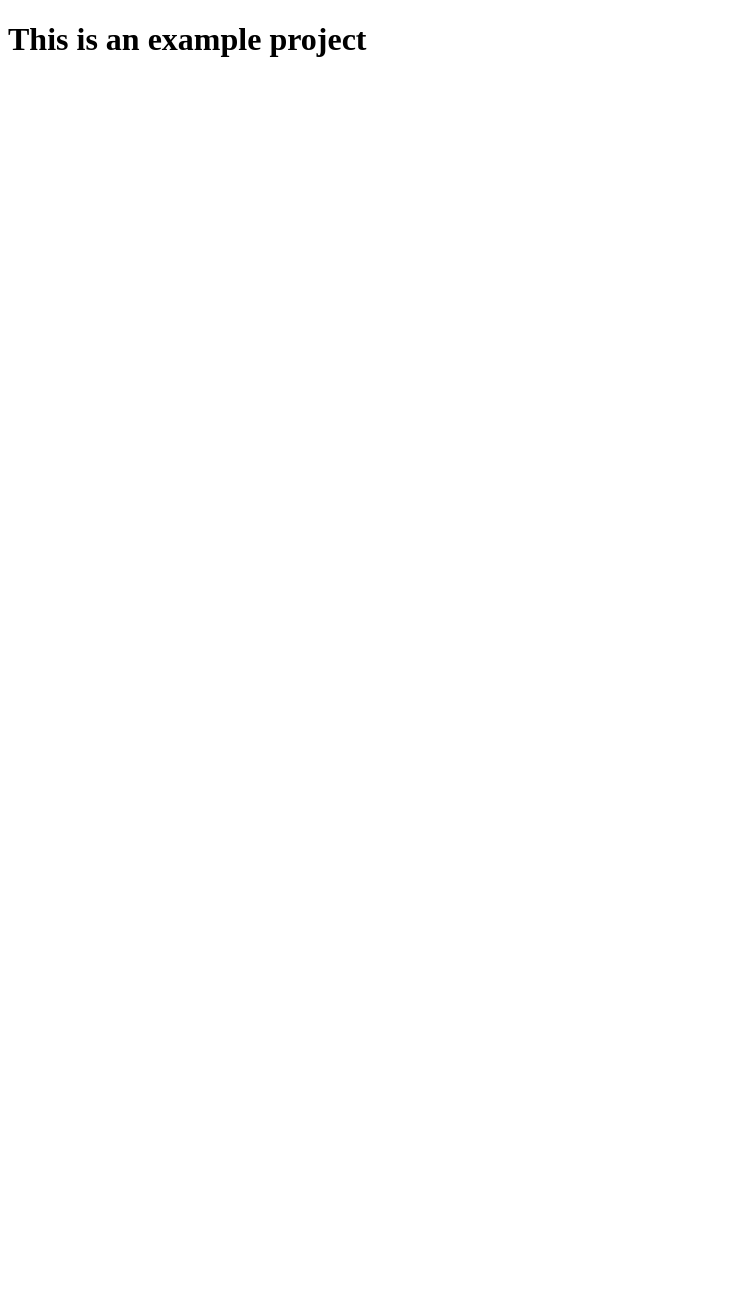
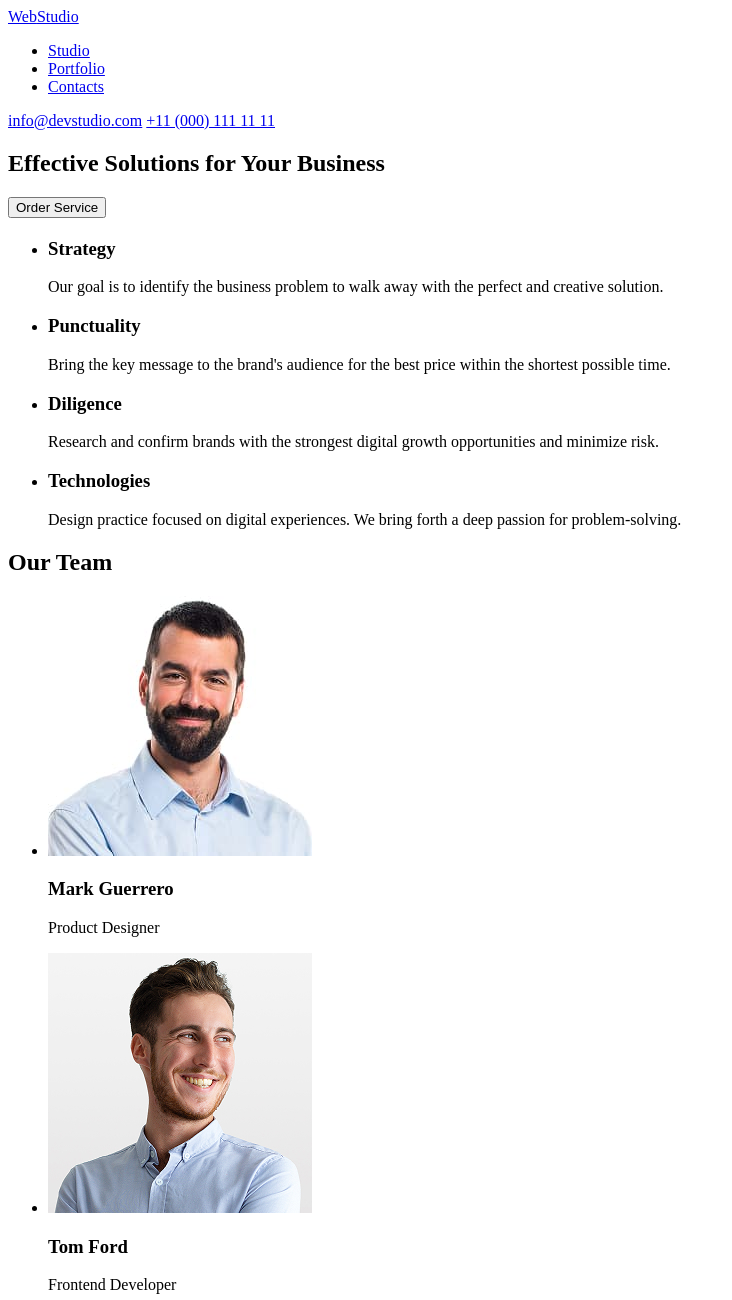
Before and after one commit to KatarginaKate/goit-markup-hw-03, a plain HTML site: page index.html in a window 1280 px wide. Shown: the top 1300 px of the page, without its empty margins (0-732 px from the left). Before the commit the page ends 800 px from the top, so only its background shows below. Drawn offline with Linux system fonts and the light colour scheme.

Commit message:
add new files

```diff
--- a/index.html
+++ b/index.html
@@ -1,11 +1,127 @@
 <!DOCTYPE html>
 <html lang="en">
-<head>
-    <meta charset="UTF-8">
-    <meta name="viewport" content="width=device-width, initial-scale=1.0">
-    <title>Document</title>
-</head>
-<body>
-    <h1>This is an example project</h1>
-</body>
+  <head>
+    <meta charset="UTF-8" />
+    <meta name="viewport" content="width=device-width, initial-scale=1.0" />
+    <title>WEBSTUDIO</title>
+  </head>
+  <body>
+    <header>
+      <div>
+        <a href="./index.html"><span>Web</span>Studio</a>
+        <nav>
+          <ul>
+            <li><a href="./index.html">Studio</a></li>
+            <li>
+              <a href="./portfolio.html">Portfolio</a>
+            </li>
+            <li><a href="#">Contacts</a></li>
+          </ul>
+        </nav>
+        <nav>
+          <a href="mailto:info@devstudio.com">info@devstudio.com</a>
+          <a href="tel:+110001111111">+11 (000) 111 11 11</a>
+        </nav>
+      </div>
+    </header>
+    <main>
+      <section>
+        <div>
+          <h1>Effective Solutions for Your Business</h1>
+          <button type="button">Order Service</button>
+        </div>
+      </section>
+      <section>
+        <h2></h2>
+        <div>
+          <ul>
+            <li>
+              <h3>Strategy</h3>
+              <p>
+                Our goal is to identify the business problem to walk away with
+                the perfect and creative solution.
+              </p>
+            </li>
+            <li>
+              <h3>Punctuality</h3>
+              <p>
+                Bring the key message to the brand's audience for the best price
+                within the shortest possible time.
+              </p>
+            </li>
+            <li>
+              <h3>Diligence</h3>
+              <p>
+                Research and confirm brands with the strongest digital growth
+                opportunities and minimize risk.
+              </p>
+            </li>
+            <li>
+              <h3>Technologies</h3>
+              <p>
+                Design practice focused on digital experiences. We bring forth a
+                deep passion for problem-solving.
+              </p>
+            </li>
+          </ul>
+        </div>
+      </section>
+      <section>
+        <h2>Our Team</h2>
+        <div>
+          <ul>
+            <li>
+              <img
+                src="images/team-mark.jpg"
+                alt="Mark Guerrero"
+                width="264"
+                height="260"
+              />
+              <h3>Mark Guerrero</h3>
+              <p>Product Designer</p>
+            </li>
+            <li>
+              <img
+                src="images/team-tom.jpg"
+                alt="Tom Ford"
+                width="264"
+                height="260"
+              />
+              <h3>Tom Ford</h3>
+              <p>Frontend Developer</p>
+            </li>
+            <li>
+              <img
+                src="images/team-camila.jpg"
+                alt="Camila Garcia"
+                width="264"
+                height="260"
+              />
+              <h3>Camila Garcia</h3>
+              <p>Marketing</p>
+            </li>
+            <li>
+              <img
+                src="images/team-daniel.jpg"
+                alt="Daniel Wilson"
+                width="264"
+                height="260"
+              />
+              <h3>Daniel Wilson</h3>
+              <p>UI Designer</p>
+            </li>
+          </ul>
+        </div>
+      </section>
+    </main>
+    <footer class="footer">
+      <div>
+        <a href="#"><span>Web</span>Studio</a>
+        <p>
+          Increase the flow of customers and sales for your business with
+          digital marketing & growth solutions.
+        </p>
+      </div>
+    </footer>
+  </body>
 </html>
```
Also changed, not shown: images/team-camila.jpg (added), images/team-daniel.jpg (added), images/team-mark.jpg (added), images/team-tom.jpg (added), portfolio.html (added).
